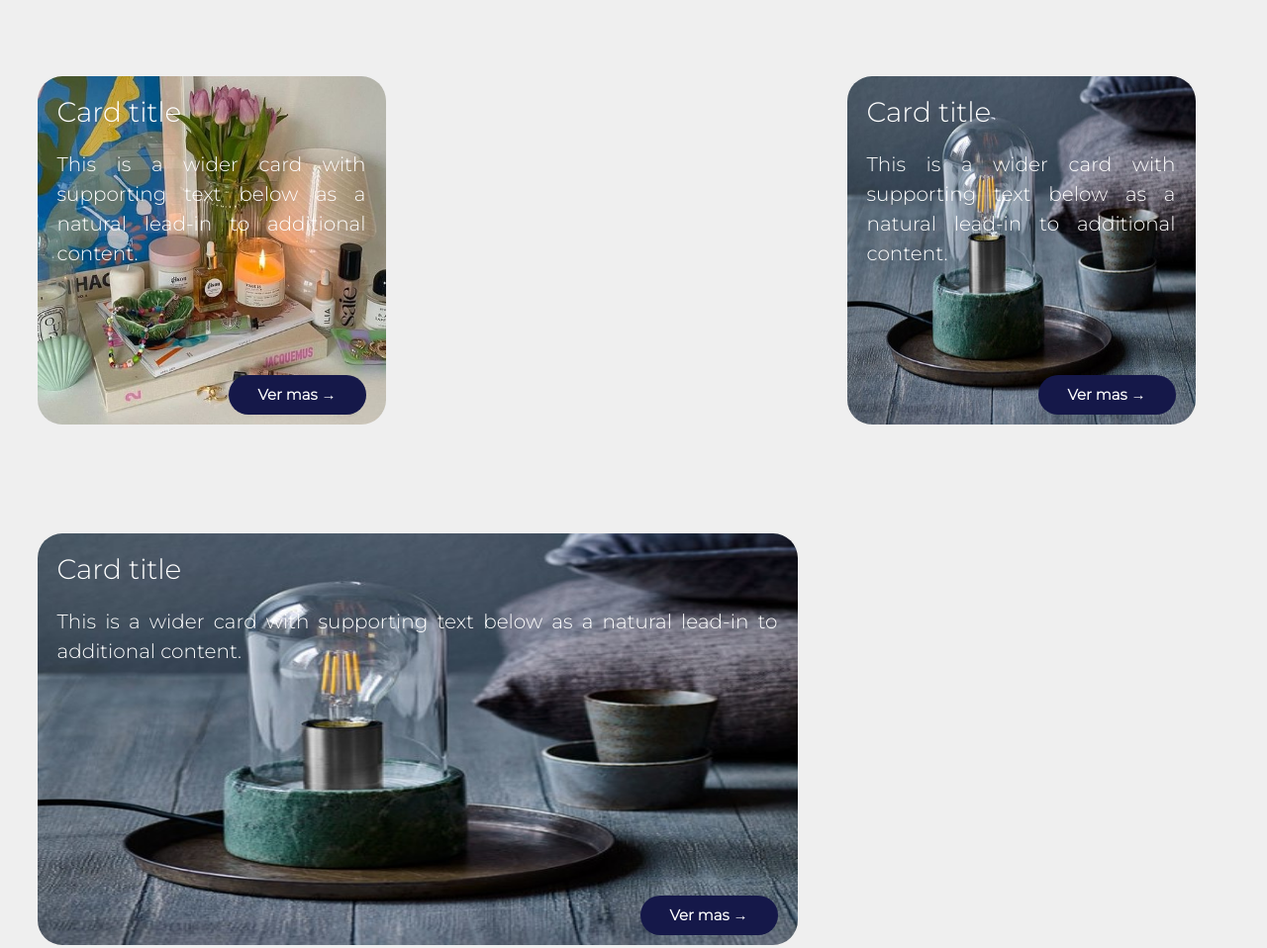
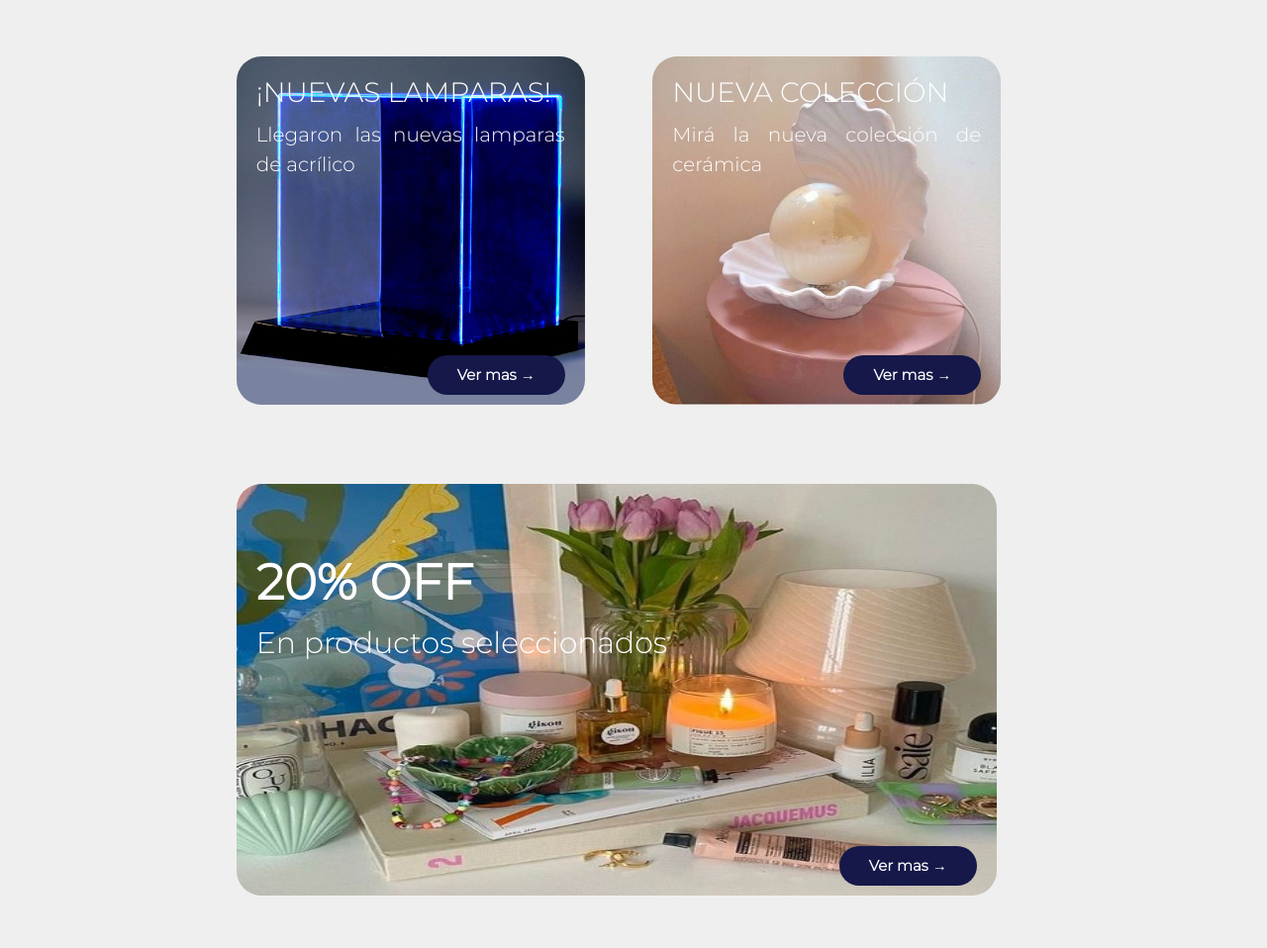
Before and after one commit to MalenaL97/disenoydeco, a website: page index.html in a window 1280 px wide. Shown: the part 1120-2078 px from the top of the page at 99% size. Drawn offline with nearby package versions, Linux system fonts and the light colour scheme.

Commit message:
cambios2

```diff
--- a/index.html
+++ b/index.html
@@ -19,7 +19,7 @@
 
 	<!-- encabezado de mi sitio -->
 	<header class="header">
-      <a href="#"><img src="img/logotipo.jpg" alt="logotipo" width="155" height="82" padding="20px"></a>
+      <a href="#"><img src="img/logotipo.jpg" alt="logotipo" width="140" height="78" padding="20px"></a>
       <nav class="navbar navbar-expand-lg">
         <a class="navbar-brand" href="#"></a>
         <button class="navbar-toggler" type="button" data-toggle="collapse" data-target="#navbarCollapse"
@@ -115,52 +115,49 @@
         <img class="card-img-top" src="img/icono1.jpg" alt="Card image cap" width="125" height="100">
         <div class="card-body">
           <h3 class="card-title">Calidad</h3>
-          <p class="card__texto">This is a wider card with supporting text below as a natural lead-in to additional content</p>
+          <p class="card__texto">Garantizamos la optima calidad de todos nuestros productos </p>
         </div>
       </div>
       <div class="card">
         <img class="card-img-top" src="img/icono2.jpg" alt="Card image cap" width="125" height="100">
         <div class="card-body">
           <h3 class="card-title">Diseño de autor</h3>
-          <p class="card__texto">This card has supporting text below as a natural lead-in to additional content</p>
+          <p class="card__texto">Todos los diseños pasan por un proceso creativo previo que los diferencia de otros productos</p>
         </div>
       </div>
       <div class="card">
         <img class="card-img-top" src="img/icono3.jpg" alt="Card image cap" width="125" height="100">
         <div class="card-body">
           <h3 class="card-title">Compromiso</h3>
-          <p class="card__texto">This is a wider card with supporting text below as a natural lead-in to additional content</p>
+          <p class="card__texto">Estamos comprometidos con nuestro cliente desde tomar su pedido hasta que lo recibe</p>
         </div>
       </div>
     </div>
 
     <!-- 2do grupo cards-->
   <section>
-         <div class="contenedor justify-content-around">
-            <div class="contenedor__cards">
+    <div class="contenedor">
       <div class="card1">
-                <img class="card__img1" src="img/mesa-objetos.jpg" alt="Card image">
+        <img class="card__img1" src="img/lampara_acrilico.jpg" alt="Card image">
         <div class="card-img-overlay">
-                  <h3 class="card__titulo">Card title</h3>
-                  <p class="card__texto">This is a wider card with supporting text below as a natural lead-in to additional content.</p>
+          <h3 class="card__titulo">¡NUEVAS LAMPARAS!</h3>
+          <p class="card__texto">Llegaron las nuevas lamparas de acrílico</p>
+          <a href="#" class="boton boton--absolute"><span class="boton__texto"> Ver mas →</span></a>
+        </div>
+      </div>
+      <div class="card2">
+        <img class="card__img2" src="img/lampara-caracol1.jpg" alt="Card image">
+        <div class="card-img-overlay">
+          <h3 class="card__titulo">NUEVA COLECCIÓN</h3>
+          <p class="card__texto">Mirá la nueva colección de cerámica</p>
           <a href="#" class="boton boton--absolute"><span class="boton__texto"> Ver mas →</span></a></div>
         </div>
-              <div class="card2">
-                <img class="card__img2" src="img/lampara.jpg" alt="Card image">
+        <div class="card3">
+          <img class="card__img3" src="img/mesa-objetos.jpg" alt="Card image">
             <div class="card-img-overlay">
-                  <h3 class="card__titulo">Card title</h3>
-                  <p class="card__texto">This is a wider card with supporting text below as a natural lead-in to additional content.</p>
+              <h3 class="card__titulo3">20% OFF</h3>
+              <p class="card__texto3">En productos seleccionados</p>
               <a href="#" class="boton boton--absolute"><span class="boton__texto"> Ver mas →</span></a></div>
-                </div>
-              <div class="contenedor__cards">
-               <div class="card3">
-                <img class="card__img3" src="img/lampara.jpg" alt="Card image">
-                <div class="card-img-overlay">
-                  <h3 class="card__titulo">Card title</h3>
-                  <p class="card__texto">This is a wider card with supporting text below as a natural lead-in to additional content.</p>
-                  <a href="#" class="boton boton--absolute"><span class="boton__texto"> Ver mas →</span></a></div>
-                </div>
-              </div>
             </div>
           </div>
     </div>
--- a/sass/_1erascards.scss
+++ b/sass/_1erascards.scss
@@ -17,7 +17,7 @@ $altura: 100px;
 	padding-bottom: 100px;
 
 	.card {
-		width: 15rem;
+		width: 12rem;
 		height: 20rem;
         margin-left: auto;
 	    margin-right: auto;
--- a/sass/_2dascards.scss
+++ b/sass/_2dascards.scss
@@ -11,35 +11,21 @@ $altura: 100px;
 	grid-template-columns: auto auto;
 	grid-template-rows: auto auto;
 	justify-content: space-evenly;
-    background-color: #EFEFEF;
-	margin: 20px;
-
-   .contenedor__cards {
-	    padding-top: 25px;
-	    height: 60%;
-		display: grid;
-		grid-template-columns: auto auto;
-		grid-row: auto auto;
-		row-gap: 25px;
-		column-gap: 25px;
+	margin-left: auto;
+	margin-right: auto;
+	padding-top: 25px;
+	row-gap: 20px;
+	column-gap: 20px;
 
         .card1 {
-			display: flex;
-			flex-direction: row;
-			justify-content: space-around;
-			align-items: initial;
+			grid-column: 1;
+			grid-row: 1 ;
+			margin-left: 190px;
 	        width: 22rem;
 			height: 22rem;
             border-radius: 25px;
 	        position: relative;
 	        margin-bottom: 60px;
-
-
-            .card__thumbnail {
-	            overflow: hidden;
-	            display: inline-block;
-            }
-
 
             .card__img1 {
 	            width: 22rem;
@@ -52,37 +38,30 @@ $altura: 100px;
 	            font-family: 'Montserrat' , sans-serif;
 	            color: $blanco;
 	            font-weight: 500;
-	            margin-bottom: 20px;
+	            margin-bottom: 10px;
             }
 			.card__texto{
 				font-family: 'Montserrat' , sans-serif;
 	            color: $blanco;
 	            font-weight: 300;
 				font-size: 20px;
-				margin-bottom: 20px;
 			}
 
 			@import "sass/boton";
 		}
 		.card2 {
-			display: flex;
-			flex-direction: row;
-			justify-content: space-between;
-			align-items: initial;
-			width: 22rem;
+			grid-column: 2;
+			grid-row: 1 ;
+			margin-right: 220px;
+	        width: 22rem;
 			height: 22rem;
             border-radius: 25px;
 	        position: relative;
 	        margin-bottom: 60px;
 
-            .card__thumbnail {
-	            overflow: hidden;
-	            display: inline-block;
-            }
-
             .card__img2 {
 	            width: 22rem;
-				height: 22rem;
+			    height: 22rem;
 	            overflow: hidden;
 				border-radius: 25px;
             }
@@ -91,34 +70,28 @@ $altura: 100px;
 	            font-family: 'Montserrat' , sans-serif;
 	            color: $blanco;
 	            font-weight: 500;
-	            margin-bottom: 20px;
+	            margin-bottom: 10px;
             }
-			.card__texto {
-	            font-family: 'Montserrat' , sans-serif;
+			.card__texto{
+				font-family: 'Montserrat' , sans-serif;
 	            color: $blanco;
 	            font-weight: 300;
 				font-size: 20px;
-				margin-bottom: 20px;
 			}
 
 			@import "sass/boton";
 		}
+
 		.card3 {
-			display: flex;
-			flex-direction: row;
-			justify-content: space-between;
+			grid-column: 1/3;
+			grid-row: 2;
+			margin-left: 190px;
 			align-items: initial;
 			width: 48rem;
 			height: 26rem;
             border-radius: 25px;
 	        position: relative;
 	        margin-bottom: 60px;
-
-
-            .card__thumbnail {
-	            overflow: hidden;
-	            display: inline-block;
-            }
 
             .card__img3 {
 	            width: 48rem;
@@ -127,18 +100,18 @@ $altura: 100px;
 				border-radius: 25px;
             }
 
-            .card__titulo {
+            .card__titulo3 {
 	            font-family: 'Montserrat' , sans-serif;
-	            color: #fff;
-	            font-weight: 500;
-	            margin-bottom: 20px;
+	            color: $blanco;
+	            font-weight: 800;
+			    font-size: 50px;
+	            padding-top: 50px;
             }
-			.card__texto {
+			.card__texto3 {
 	            font-family: 'Montserrat' , sans-serif;
 				color: $blanco;
-	            font-weight: 300;
-				font-size: 20px;
-				margin-bottom: 20px;
+	            font-weight: 500;
+				font-size: 30px;
 			}
 
 			@import "sass/boton";
@@ -146,4 +119,3 @@ $altura: 100px;
 
 
     }
-}
--- a/sass/_productos.scss
+++ b/sass/_productos.scss
@@ -7,12 +7,15 @@ $altura: 100px;
 
 .categorias {
     display: grid;
-    row-gap: 70px;
+    row-gap: 30px;
     column-gap: 30px;
-	  grid-template-columns:auto auto ;
-	  grid-template-rows: auto auto;
+	grid-template-columns:auto auto ;
+	grid-template-rows: auto auto;
     align-items: center;
     justify-content: center;
+    margin-top: 100px;
+    margin-bottom: 50px;
+    margin-left: 40px;
 
     .responsive {
         padding: 0 6px;
@@ -35,9 +38,6 @@ $altura: 100px;
     .cardproducto {
         width: 18rem;
         height: 28rem;
-        margin-top: 100px;
-        margin-bottom: 50px;
-        margin-left: 40px;
         background-color: $blanco;
         box-shadow: 5px dimgrey;
         @import "sass/boton";
@@ -47,10 +47,11 @@ $altura: 100px;
             font-size: 20px;
             font-weight: 500;
             color: $azuloscuro;
+            text-align: center;
         }
         .texto-productos{
             font-family: 'Montserrat';
-            font-size: 10px;
+            font-size: 15px;
             font-weight: 300;
             color: $azuloscuro;
         }
--- a/sass/style.scss
+++ b/sass/style.scss
@@ -39,10 +39,9 @@ header {
 	align-items: baseline;
 	background-color: #EFEFEF;
 	position:fixed;
-	height: $altura;
+	height: 120px;
 	width: 100%;
 	z-index: 100;
-	margin-top: 10px;
 	padding-top: 0px;
 	padding-left: 20px;
 }
```
Also changed, not shown: Contacto.html (+1 -1 lines), Lamparas.html (+1 -1 lines), contenedores.html (+8 -0 lines), macetas.html (+1 -1 lines), nosotros.html (+1 -1 lines), css/style.css, img/contenedores-ceramica.jpg, img/facebook.png (deleted), img/instagram.png (deleted). Lines whose indentation alone changed are shown as unchanged.
